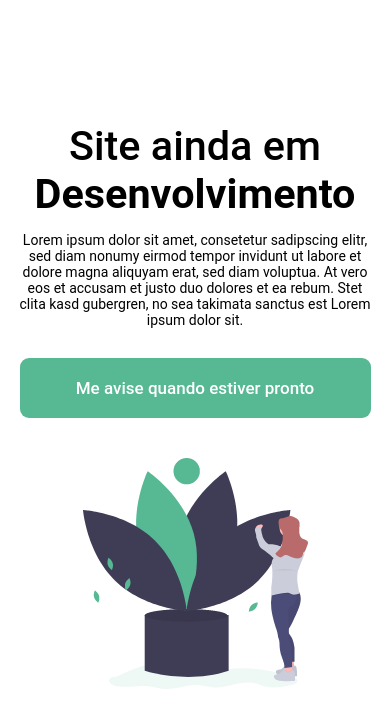
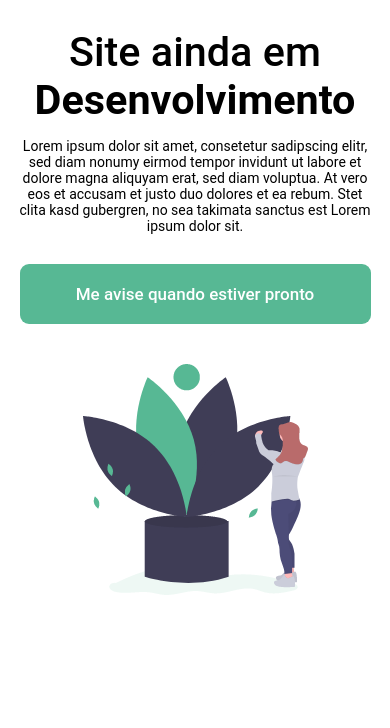
Before and after one commit to JoaoGabriel-Lima/notemock, a Next.js app: page /components/maintenance_body/body in a window 390 px wide. Shown: the top 728 px of the page. Built offline with nearby package versions, Linux system fonts and the light colour scheme.

Commit message:
responsive landscape fix

```diff
--- a/pages/components/maintenance_body/styles.module.scss
+++ b/pages/components/maintenance_body/styles.module.scss
@@ -2,7 +2,7 @@
     outline: none;
 }
 .persistcontent {
-
+    height: auto;
     display: flex;
     flex-direction: column;
     align-items: center;
@@ -10,6 +10,7 @@
     transition: .1s;
 }
 .desktopmode {
+    height: auto;
     width: 100vw;
     display: flex;
     flex-direction: row;
@@ -20,6 +21,7 @@
 .title {
     text-align: center;
     font-family: 'Roboto';
+    // position: relative;
     font-weight: 500;
     font-size: 10.6vw;
     margin-bottom: 0px;
@@ -78,7 +80,11 @@
 
 
 @media (min-width:953px){
+    .desktopmode {
+        height: 100%;
+    }
     .persistcontent {
+        height: 100%;
         display: flex;
         width: 480px;
         // margin-left: 20px;
--- a/pages/maintenance/styles.module.scss
+++ b/pages/maintenance/styles.module.scss
@@ -19,6 +19,7 @@
     font-size: 50px;
     margin-top: 50px;
     color: #3F3D56;
+
 }
 .mock {
     color: #57B894;
```
